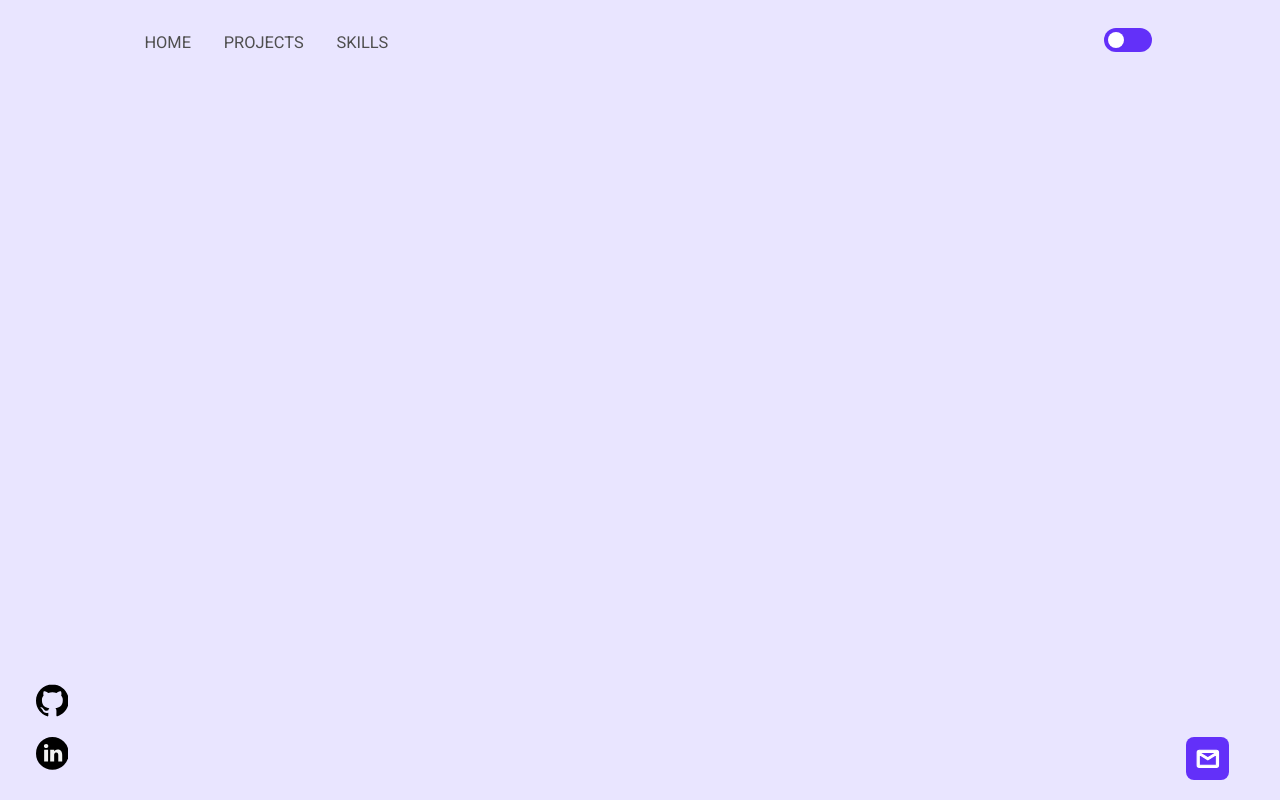
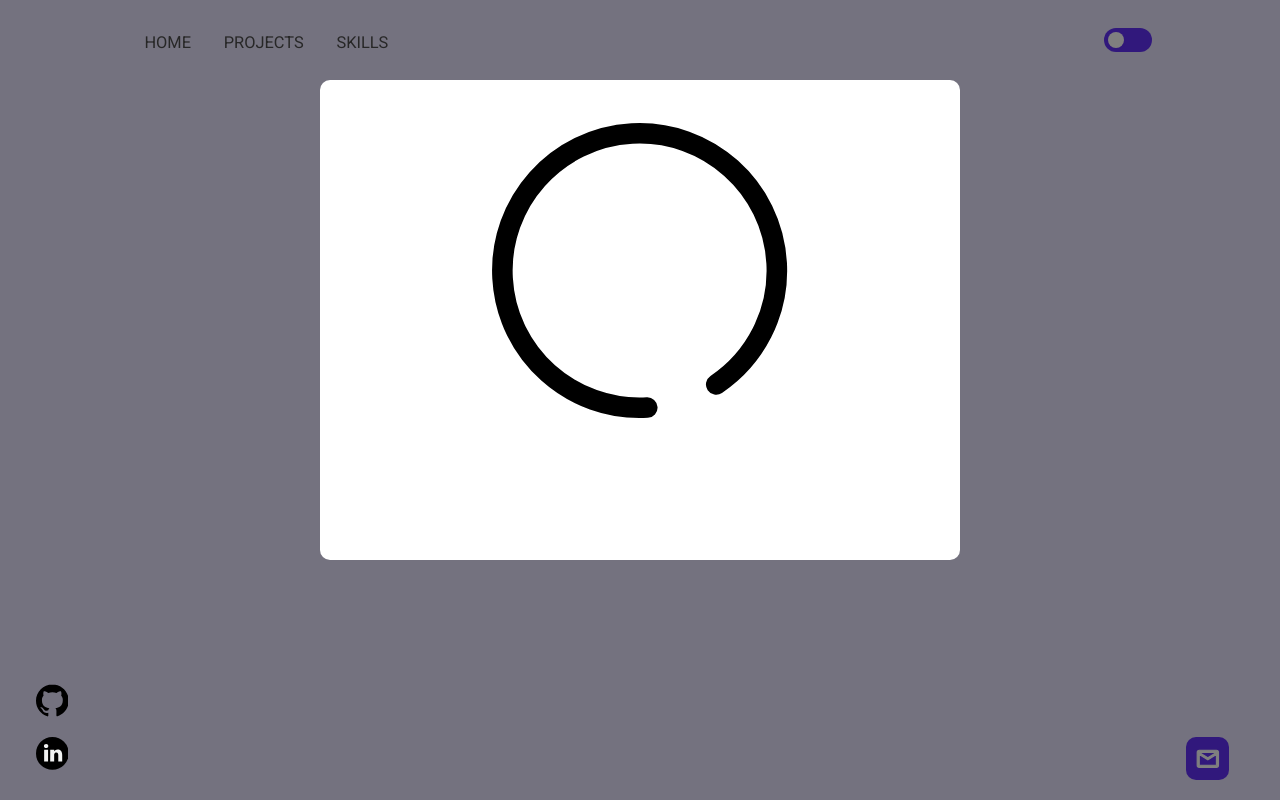
Before and after one commit to Pat992/portfolio, a React (Create React App) app: page / in a window 1280 px wide. Both pictures are taken after a click on the button 1207 px from the left and 758 px from the top of the page. Shown: the top 800 px of the page. Built offline with nearby package versions, Linux system fonts and the light colour scheme.

Commit message:
added some loading animation for form

```diff
--- a/package.json
+++ b/package.json
@@ -3,6 +3,7 @@
   "version": "0.1.0",
   "private": true,
   "dependencies": {
+    "@emailjs/browser": "^3.6.2",
     "@reduxjs/toolkit": "^1.8.2",
     "@testing-library/jest-dom": "^5.16.4",
     "@testing-library/react": "^13.3.0",
--- a/src/App.tsx
+++ b/src/App.tsx
@@ -9,6 +9,7 @@ import { useAppDispatch, useAppSelector } from './store/hooks';
 import { setHasLoaded, setMousePosition, setScrollRawValue, setScrollValue } from './store/document-slice';
 import Footer from './components/Footer';
 import { Fragment, useEffect, useState } from 'react';
+import Modal from './components/Modal/Modal';
 
 const App = () => {
   const { scrollYProgress, scrollY } = useViewportScroll();
@@ -52,6 +53,7 @@ const App = () => {
         <Main />
         {isLoaded && isCompleteAnim &&
           <Fragment>
+            <Modal />
             <ConnectionSidebar />
             <Projects />
             <Skills />
--- a/src/_dark.scss
+++ b/src/_dark.scss
@@ -30,6 +30,14 @@
     button {
         background: $accent-red;
         color: $text-color-dark;
+        border: none;
+        border-radius: 10px;
+    }
+
+    .cancel {
+        border: 2px $accent-red solid;
+        background: none;
+        color: $accent-red;
     }
 
     .card {
--- a/src/_light.scss
+++ b/src/_light.scss
@@ -24,6 +24,14 @@
     button {
         background: $accent-blue;
         color: $text-color-dark;
+        border: none;
+        border-radius: 10px;
+    }
+
+    .cancel {
+        border: 2px $accent-blue solid;
+        background: none;
+        color: $accent-blue;
     }
 
     .card {
--- a/src/components/Main/ContactButton.tsx
+++ b/src/components/Main/ContactButton.tsx
@@ -1,6 +1,7 @@
 import { useAnimation, Variants, motion } from 'framer-motion';
 import { useEffect, useState } from 'react';
-import { useAppSelector } from '../../store/hooks';
+import { useAppDispatch, useAppSelector } from '../../store/hooks';
+import { setShowModal } from '../../store/modal-slice';
 import MailSvg from './MailSvg';
 import './styles.scss';
 
@@ -63,6 +64,7 @@ const ContactButton: React.FC<ContactButtonProps> = () => {
     const scroll = useAppSelector((state) => state.doc.value);
     const hasDoneIconAnim = useAppSelector((state) => state.main.hasDoneIconAnim);
     const controls = useAnimation();
+    const dispatch = useAppDispatch();
 
     useEffect(() => {
         controls.set('from');
@@ -96,7 +98,15 @@ const ContactButton: React.FC<ContactButtonProps> = () => {
     }, [inMainViewport, hasEnteredProjects, scroll, hasDoneIconAnim]);
 
     return (
-        <motion.button variants={buttonVariants} initial='from' animate={controls} className="btn contact-button" whileHover='hover' layout>
+        <motion.button
+            onClick={() => dispatch(setShowModal(true))}
+            variants={buttonVariants}
+            initial='from'
+            animate={controls}
+            className="btn contact-button"
+            whileHover='hover'
+            layout
+        >
             {showSvg ? <MailSvg /> : 'CONTACT ME'}
         </motion.button>
     );
--- /dev/null
+++ b/src/components/Modal/LoadingSvg.tsx
@@ -0,0 +1,84 @@
+import { useAnimation, Variants, motion } from "framer-motion";
+import { useEffect } from "react";
+
+const svgVariants: Variants = {
+    loading: {
+        originX: '50%',
+        originY: '50%',
+        rotate: ['0deg', '365deg'],
+        transition: {
+            duration: 2,
+            repeatDelay: 0,
+            delay: 0,
+            type: 'none',
+            repeatType: 'loop',
+            repeat: Infinity
+        }
+    },
+    success: {
+        rotate: '0deg'
+    },
+    error: {
+        rotate: '0deg'
+    },
+}
+
+const circleVariants: Variants = {
+    loading: {
+
+    },
+    success: {},
+    error: {},
+}
+
+const errorVariants: Variants = {
+    loading: {
+        opacity: 0,
+        pathLength: 0,
+    },
+    success: {},
+    error: {},
+}
+
+const successVariants: Variants = {
+    loading: {
+        opacity: 0,
+        pathLength: 0,
+    },
+    success: {},
+    error: {},
+}
+
+interface LoadingSvgProps { };
+const LoadingSvg: React.FC<LoadingSvgProps> = () => {
+    const controls = useAnimation();
+
+    useEffect(() => {
+        controls.start('loading');
+    }, []);
+
+    return (
+        <motion.svg variants={svgVariants} animate={controls} viewBox="0 0 200 201" version="1.1" xmlns="http://www.w3.org/2000/svg" xmlnsXlink="http://www.w3.org/1999/xlink" xmlSpace="preserve" fillRule="evenodd" clipRule='evenodd' strokeLinecap="round" strokeLinejoin="round" strokeMiterlimit={1.5}>
+            <g transform="matrix(1,0,0,1,-5849,-10)">
+                <g id="loading" transform="matrix(0.104167,0,0,0.185185,5849,10.7829)">
+                    <rect x="0" y="0" width="1920" height="1080" style={{ fill: 'none' }} />
+                    <g transform="matrix(7.60717,-2.4705,4.392,4.27903,-44781.6,14763)">
+                        <path d="M6049,110.783C6049,165.974 6004.19,210.783 5949,210.783C5893.81,210.783 5849,165.974 5849,110.783C5849,55.591 5893.81,10.783 5949,10.783C5985.52,10.783 6017.5,30.406 6034.95,59.675" style={{ fill: 'none', stroke: 'black', strokeWidth: '15px' }} />
+                    </g>
+                    <g transform="matrix(9.6,0,0,5.4,-56150.4,-58.2279)">
+                        <motion.path variants={successVariants} d="M5878,118C5914.22,137.222 5926.66,166.665 5926.66,166.665C5926.66,166.665 5937.44,137.606 5967.99,92.829C5998.54,48.051 6024,24 6024,24" style={{ fill: 'none', stroke: 'black', strokeWidth: '15px' }} />
+                    </g>
+                    <g transform="matrix(9.6,0,0,-5.4,-56109.1,1175.58)">
+                        <motion.path variants={errorVariants} d="M5893,66C5893,66 5908.45,88.452 5938.99,118.99C5966.65,146.653 5992.98,165.98 5992.98,165.98" style={{ fill: 'none', stroke: 'black', strokeWidth: '15px' }} />
+                    </g>
+                    <g transform="matrix(-9.6,0,0,-5.4,57996.3,1175.58)">
+                        <motion.path variants={errorVariants} d="M5893,66C5893,66 5908.45,88.452 5938.99,118.99C5966.65,146.653 5992.98,165.98 5992.98,165.98" style={{ fill: 'none', stroke: 'black', strokeWidth: '15px' }} />
+                    </g>
+                </g>
+            </g>
+        </motion.svg>
+
+    );
+};
+
+export default LoadingSvg;
--- /dev/null
+++ b/src/components/Modal/Modal.tsx
@@ -0,0 +1,82 @@
+import { AnimatePresence, motion, Variants } from "framer-motion";
+import { FormEvent, Fragment, useEffect, useRef, useState } from "react";
+import emailjs from '@emailjs/browser';
+import { useAppDispatch, useAppSelector } from "../../store/hooks";
+import { setShowModal } from "../../store/modal-slice";
+import './styles.scss';
+import LoadingSvg from "./LoadingSvg";
+
+const backdropVariants: Variants = {
+    from: {
+        opacity: 0
+    },
+    to: {
+        opacity: 1
+    }
+};
+
+const modalVariants: Variants = {
+    from: {
+        y: '-100vh',
+        opacity: 0
+    },
+    to: {
+        y: '10vh',
+        opacity: 1,
+        transition: { delay: 0.5 }
+    }
+};
+
+interface ModalProps { };
+const Modal: React.FC<ModalProps> = () => {
+    const [isLoading, setIsLoading] = useState(true);
+    const dispatch = useAppDispatch();
+    const showModal = useAppSelector((state) => state.modal.showModal);
+    const form = useRef(null);
+
+    useEffect(() => {
+        console.log(showModal);
+    }, [showModal]);
+
+    const sendEmail = (e: FormEvent) => {
+        e.preventDefault();
+
+        if (form.current !== null) {
+            emailjs.sendForm('service_td928r5', 'template_kegh07c', form.current, 'FmDwq3RDXB_tZZNm0')
+                .then((result) => {
+                    console.log(result.text);
+                }, (error) => {
+                    console.log(error.text);
+                });
+        }
+    };
+
+    return (
+        <AnimatePresence exitBeforeEnter>
+            {showModal &&
+                <motion.div className='backdrop' variants={backdropVariants} animate='to' initial='from' exit='from'>
+                    <motion.div className='modal' variants={modalVariants}>
+                        {
+                            isLoading ? <LoadingSvg /> :
+                                <form ref={form} onSubmit={sendEmail}>
+                                    <label htmlFor="user_name">Name</label>
+                                    <input id="user_name" type="text" name="user_name" required />
+                                    <label htmlFor="user_email">Email</label>
+                                    <input id="user_email" type="email" name="user_email" required />
+                                    <label htmlFor="message">Message</label>
+                                    <textarea id="message" name="message" required />
+                                    <div>
+                                        <button type="submit">SEND</button>
+                                        <button className="cancel" type="button" onClick={() => dispatch(setShowModal(false))}>CANCEL</button>
+                                    </div>
+                                </form>
+                        }
+
+                    </motion.div>
+                </motion.div>
+            }
+        </AnimatePresence>
+    );
+};
+
+export default Modal;
--- /dev/null
+++ b/src/components/Modal/styles.scss
@@ -0,0 +1,68 @@
+@import '../../global';
+
+.backdrop {
+    position: fixed;
+    top: 0;
+    left: 0;
+    width: 100%;
+    height: 100%;
+    z-index: 2;
+    background: rgba(0, 0, 0, 0.5);
+}
+
+.modal {
+    width: 50vw;
+    max-width: 100vw;
+    min-width: 50vw;
+    min-height: 60vh;
+    margin: 0 auto;
+    padding: 40px 20px;
+    background: white;
+    border-radius: 10px;
+    text-align: center;
+
+    svg {
+        width: 50%;
+        height: 50%;
+    }
+
+    form {
+        display: flex;
+        flex-direction: column;
+    }
+
+    label {
+        align-self: flex-start;
+    }
+
+    button {
+        border-radius: 10px;
+        padding: 10px;
+        min-width: 15vw;
+    }
+
+    input,
+    textarea {
+        margin-bottom: 20px;
+        border: none;
+        box-shadow: 0 10px 10px rgba($color: #000000, $alpha: 0.2), 0px 20px 40px rgba($color: #000000, $alpha: 0.2);
+        padding: 10px;
+        border-radius: 10px;
+    }
+
+    textarea {
+        height: 30vh;
+        resize: none;
+    }
+
+    div {
+        display: flex;
+        justify-content: space-between;
+    }
+}
+
+@media screen and (max-width: 1200px) {
+    .modal {
+        width: 90vw;
+    }
+}
--- a/src/components/Projects/Description-card.tsx
+++ b/src/components/Projects/Description-card.tsx
@@ -17,8 +17,10 @@ const DescriptionCard: React.FC<DescriptionCardProps> = ({ title, technologies,
                     technologies.map(technology => <li>{technology}</li>)
                 }
             </ul>
+            <hr />
             <h4>Description:</h4>
             <p>{description}</p>
+            <hr />
             <h4>Links:</h4>
             <ul>
                 {
--- /dev/null
+++ b/src/store/modal-slice.ts
@@ -0,0 +1,18 @@
+import { createSlice } from '@reduxjs/toolkit'
+
+export const modalSlice = createSlice({
+    name: 'modal',
+    initialState: {
+        showModal: false
+    },
+    reducers: {
+        setShowModal: (state, action) => {
+            state.showModal = action.payload;
+        },
+    }
+});
+
+// Action creators are generated for each case reducer function
+export const { setShowModal } = modalSlice.actions
+
+export default modalSlice.reducer
--- a/src/store/store.ts
+++ b/src/store/store.ts
@@ -5,6 +5,7 @@ import mainReducer from './main-slice';
 import projectsReducer from './projects-slice';
 import themeReducer from './theme-slice';
 import footerReducer from './footer-slice';
+import modalReducer from './modal-slice';
 
 const store = configureStore({
     reducer: {
@@ -12,7 +13,8 @@ const store = configureStore({
         projects: projectsReducer,
         theme: themeReducer,
         main: mainReducer,
-        footer: footerReducer
+        footer: footerReducer,
+        modal: modalReducer
         // navigation: navigationReducer,
         // skills: skillsReducer,
     }
```
Also changed, not shown: src/assets/loading.svg (added), 2 other files (tests, documents, lock files or other folders).
